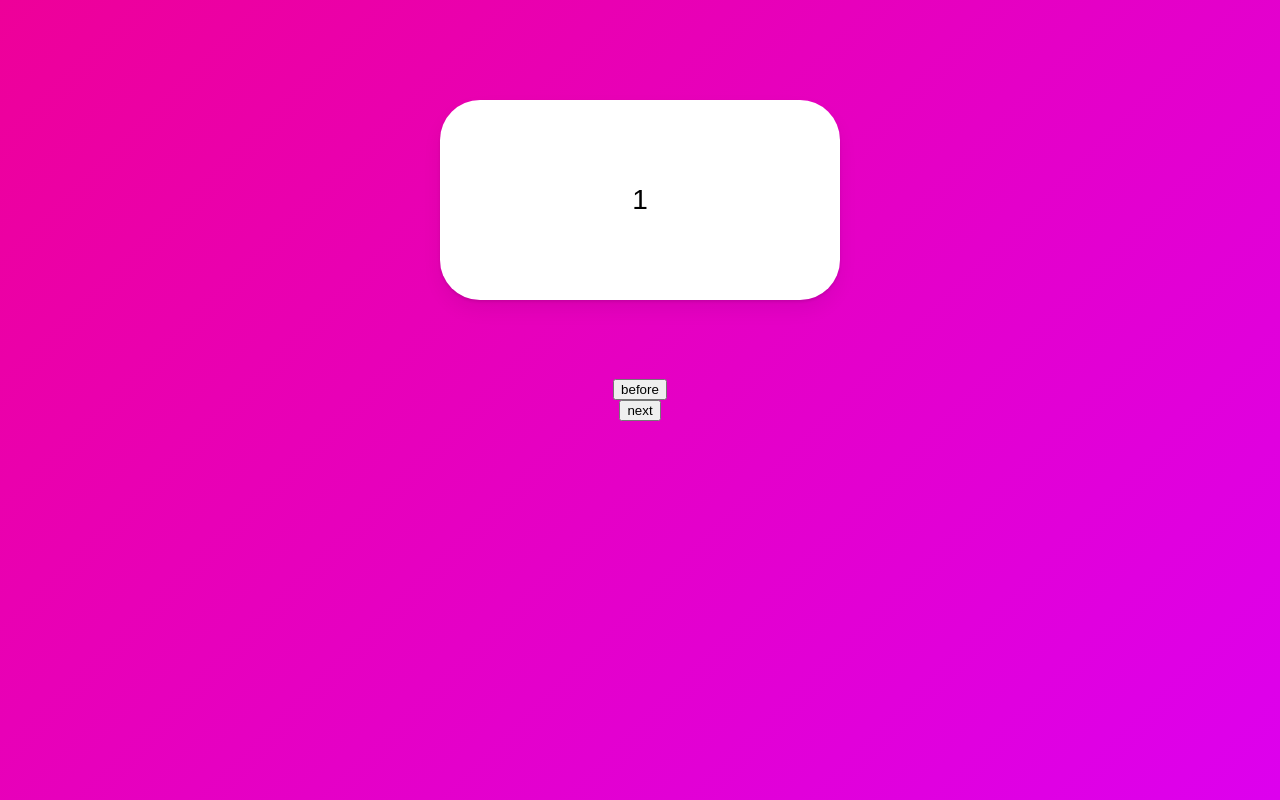
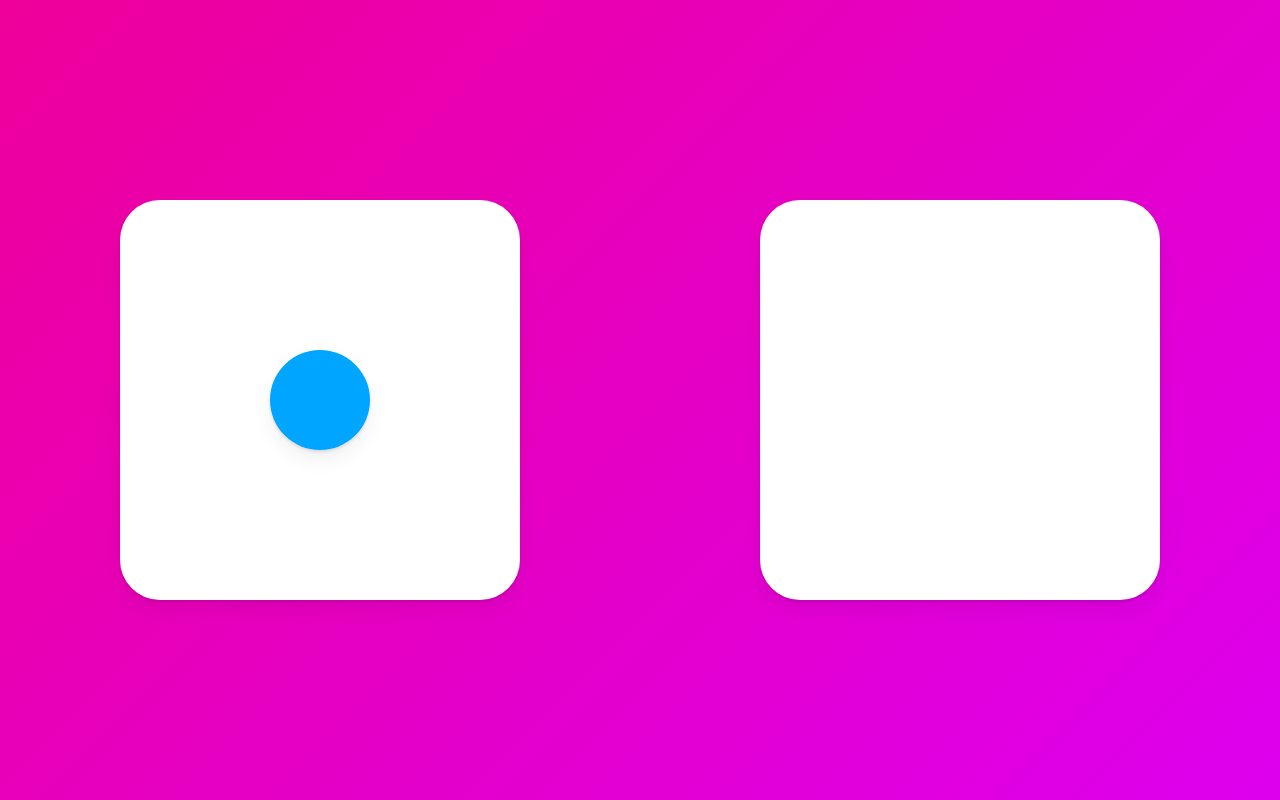
Before and after one commit to HyonHyonKOR/react-netfilx-clone, a React (Create React App) app: page / in a window 1280 px wide. Built offline with nearby package versions, Linux system fonts and the light colour scheme.

Commit message:
feat:layout animation

```diff
--- a/src/App.tsx
+++ b/src/App.tsx
@@ -1,88 +1,50 @@
 import styled from "styled-components";
-import { AnimatePresence, motion } from "framer-motion";
+import { motion } from "framer-motion";
 import { useState } from "react";
 
 const Wrapper = styled(motion.div)`
   height: 100vh;
   width: 100vw;
   display: flex;
-  justify-content: center;
+  justify-content: space-around;
   align-items: center;
   background: linear-gradient(135deg, #e09, #d0e);
-  flex-direction: column;
 `;
 
 const Box = styled(motion.div)`
   width: 400px;
-  height: 200px;
+  height: 400px;
   background-color: rgba(255, 255, 255, 1);
   border-radius: 40px;
-  position: absolute;
-  top: 100px;
   display: flex;
   justify-content: center;
   align-items: center;
-  font-size: 28px;
   box-shadow: 0 2px 3px rgba(0, 0, 0, 0.1), 0 10px 20px rgba(0, 0, 0, 0.06);
 `;
 
-const box = {
-  entry: (isBack: boolean) => {
-    return {
-      x: isBack ? -500 : 500,
-      opacity: 0,
-      scale: 0,
-    };
-  },
-  center: {
-    x: 0,
-    opacity: 1,
-    scale: 1,
-    transition: {
-      duration: 0.3,
-    },
-  },
-  exit: (isBack: boolean) => {
-    return {
-      x: isBack ? 500 : -500,
-      opacity: 0,
-      scale: 0,
-      transition: {
-        duration: 0.3,
-      },
-    };
-  },
-};
+const Circle = styled(motion.div)`
+  background-color: #00a5ff;
+  width: 100px;
+  height: 100px;
+  border-radius: 50px;
+  box-shadow: 0 2px 3px rgba(0, 0, 0, 0.1), 0 10px 20px rgba(0, 0, 0, 0.06);
+`;
 
 function App() {
-  const [visible, setVisible] = useState(1);
-  const [back, setBack] = useState(false);
-  const beforePlease = () => {
-    setBack(true);
-    setVisible((prev) => (prev === 1 ? 1 : prev - 1));
-  };
-  const nextPlease = () => {
-    setBack(false);
-    setVisible((prev) => (prev === 10 ? 10 : prev + 1));
-  };
-
+  const [isClicked, setIsClicked] = useState(false);
+  const toggleClicked = () => setIsClicked((prev) => !prev);
   return (
-    <Wrapper>
-      <AnimatePresence custom={back}>
-        <Box
-          custom={back}
-          variants={box}
-          initial="entry"
-          animate="center"
-          exit="exit"
-          key={visible}
-        >
-          {visible}
-        </Box>
-      </AnimatePresence>
-
-      <button onClick={beforePlease}>before</button>
-      <button onClick={nextPlease}>next</button>
+    <Wrapper onClick={toggleClicked}>
+      <Box>
+        {!isClicked ? (
+          <Circle layoutId="circle" style={{ borderRadius: 50, scale: 1 }} />
+        ) : null}
+      </Box>
+      <Box>
+        {isClicked ? (
+          <Circle layoutId="circle" style={{ borderRadius: 0, scale: 2 }} />
+        ) : null}
+      </Box>
     </Wrapper>
   );
 }
```
